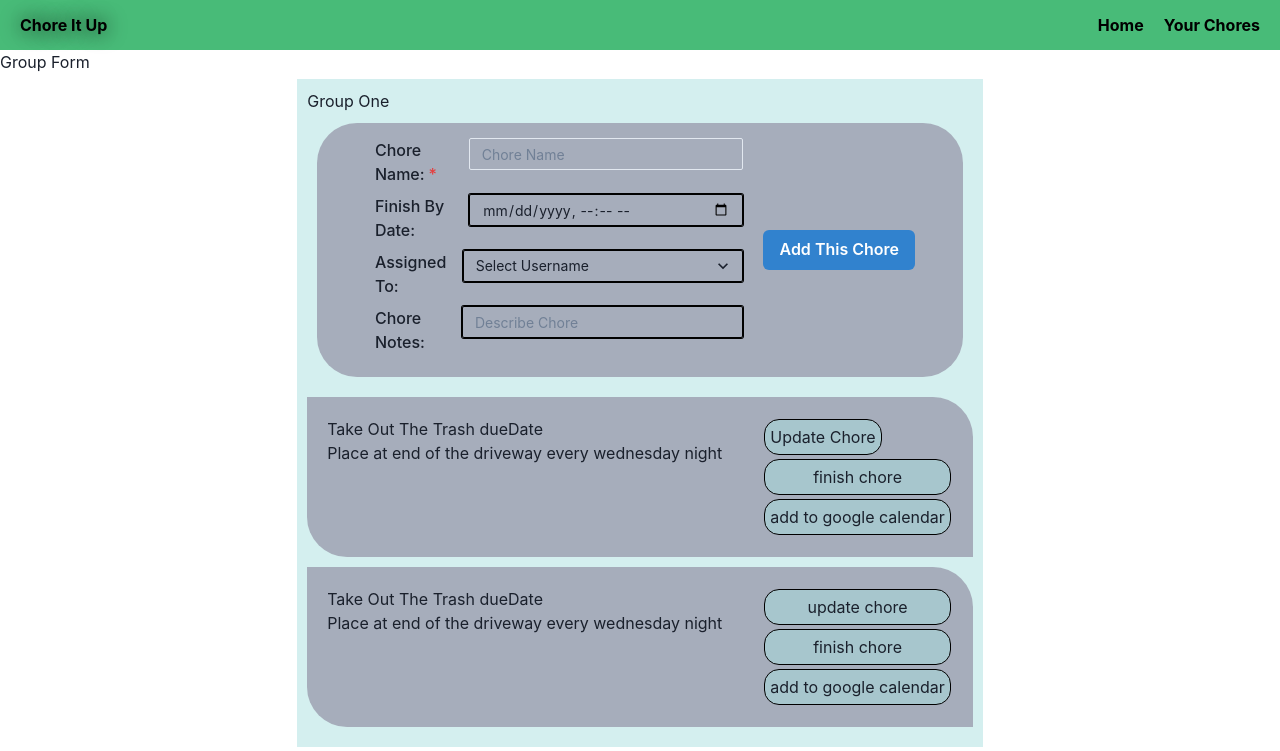
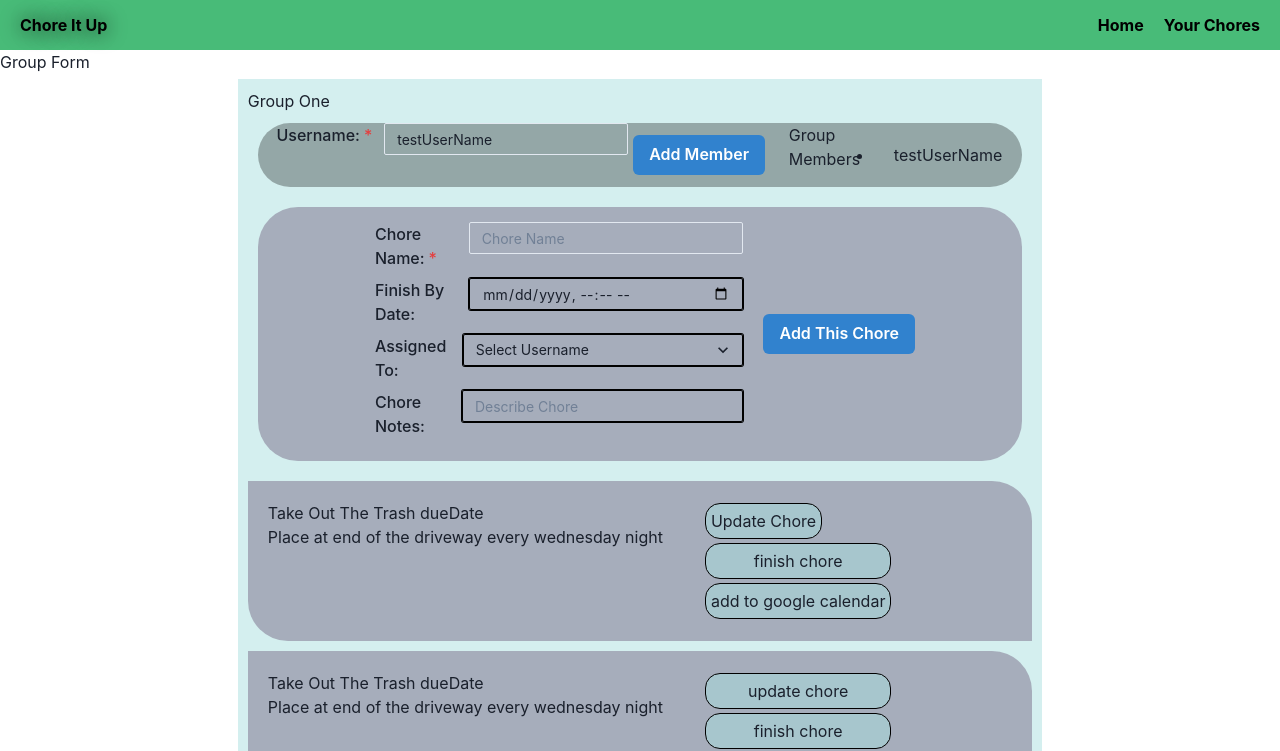
Before and after one commit to Bin-Ostrowski/chore-it-up, a React (Create React App) app in the folder client/: page /home in a window 1280 px wide. Shown: the top 751 px of the page. Built offline with nearby package versions, Linux system fonts and the light colour scheme.

Commit message:
add member form and list

```diff
--- /dev/null
+++ b/client/src/components/MemberForm/index.js
@@ -0,0 +1,97 @@
+import React, { useState } from 'react';
+
+import {
+    FormControl,
+    FormLabel,
+    FormErrorMessage,
+    FormHelperText,
+    Input,
+    Button,
+} from '@chakra-ui/react';
+
+import './memberForm.css';
+
+const MemberForm = () => {
+    // set State for inputs
+    const [member, setMember] = useState({
+        username: 'testUserName',
+    });
+    console.log('memberForm', member);
+
+    // Set error State
+    const [isError, setIsError] = useState(false);
+
+    // declare addUserToGroup and error variable for mutation
+
+    // will need to grab groupID so addUserToGroup will be created by that user.
+
+    // input onChange hangler
+    const handleChange = (event) => {
+        const { name, value } = event.target;
+
+        setMember({
+            ...member,
+            [name]: value,
+        });
+    };
+
+    // form submit handler -
+    const handleFormSubmit = async (event) => {
+        event.preventDefault();
+        if (member.username === '') {
+            setIsError(true);
+        } else {
+            console.log(member);
+            setIsError(false);
+            setMember({ ...setMember });
+
+            // addUserToGroup mutation
+
+            // setMember('');
+        }
+    };
+
+    return (
+        <div className="member-form-container">
+            <FormControl className="flex-row" isInvalid={isError} isRequired>
+                {/* <div className="input-container"> */}
+                <div className="form-input">
+                    <FormLabel className="form-lable">Username:</FormLabel>
+                    <Input
+                        focusBorderColor="lime"
+                        placeholder="username"
+                        value={member.username}
+                        name="username"
+                        size="sm"
+                        onChange={handleChange}
+                    />
+                    {isError && (
+                        <FormErrorMessage className="error">
+                            That username does not exist!
+                        </FormErrorMessage>
+                    )}
+                </div>
+
+                <div className="form-btn">
+                    <Button
+                        colorScheme="blue"
+                        type="click"
+                        onClick={handleFormSubmit}
+                    >
+                        Add Member
+                    </Button>
+                </div>
+            </FormControl>
+
+            <h2>Group Members</h2>
+            <ul>
+                {/* //map thought group members */}
+                <li>
+                    <div className="list-text">{member.username} </div>
+                </li>
+            </ul>
+        </div>
+    );
+};
+
+export default MemberForm;
--- /dev/null
+++ b/client/src/components/MemberForm/memberForm.css
@@ -0,0 +1,7 @@
+.member-form-container {
+    display: flex;
+    justify-content: center;
+    background-color: rgb(0, 0, 0, .30);
+    border-radius: 40px;
+    margin: 10px;
+}
--- a/client/src/pages/Home/index.js
+++ b/client/src/pages/Home/index.js
@@ -3,6 +3,7 @@ import React from 'react';
 // import GroupList from "../components/GroupList";
 import ChoreForm from '../../components/ChoreForm';
 import ChoreList from '../../components/ChoreList';
+import MemberForm from '../../components/MemberForm';
 import './home.css';
 
 const Home = () => {
@@ -17,6 +18,7 @@ const Home = () => {
                 {/* //map over group id */}
                 <div className="group-container">
                     <h2>Group One</h2>
+                    <MemberForm />
                     <ChoreForm />
                     <ChoreList />
                     {/* pass chores={chores}
```
